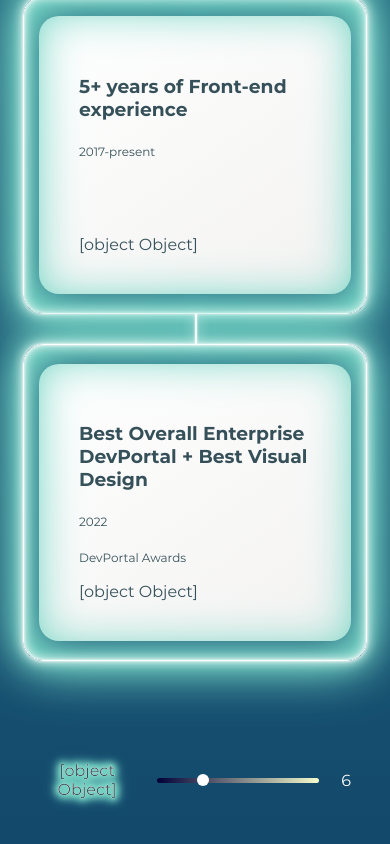
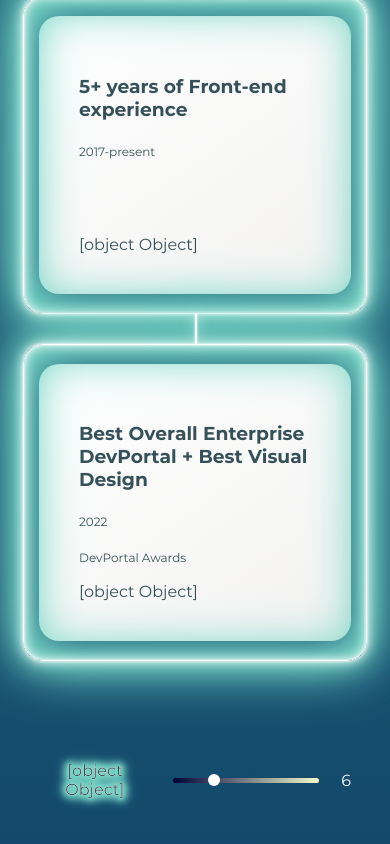
Before and after one commit to PedroOndh/pedroondh.github.io, a Nuxt app: page / in a window 390 px wide. Shown: the part 4620-5464 px from the top of the page. Built offline with nearby package versions, Linux system fonts and the light colour scheme.

Commit message:
fix(studies): adjust range for mobile

```diff
--- a/components/Studies.vue
+++ b/components/Studies.vue
@@ -96,7 +96,7 @@
   const broken = ref(false);
 
   watch(power, () => {
-    if (power.value == 20) {
+    if (power.value == 20 && !broken.value) {
       const interval = setInterval(() => {
         power.value = Number(power.value) + 10;
         if (power.value > 100) {
@@ -360,6 +360,9 @@
       &__power-wrapper {
         padding: rem(100px) 10% rem(40px);
       }
+      &__power-range {
+        width: 50%;
+      }
     }
   }
 </style>
```
